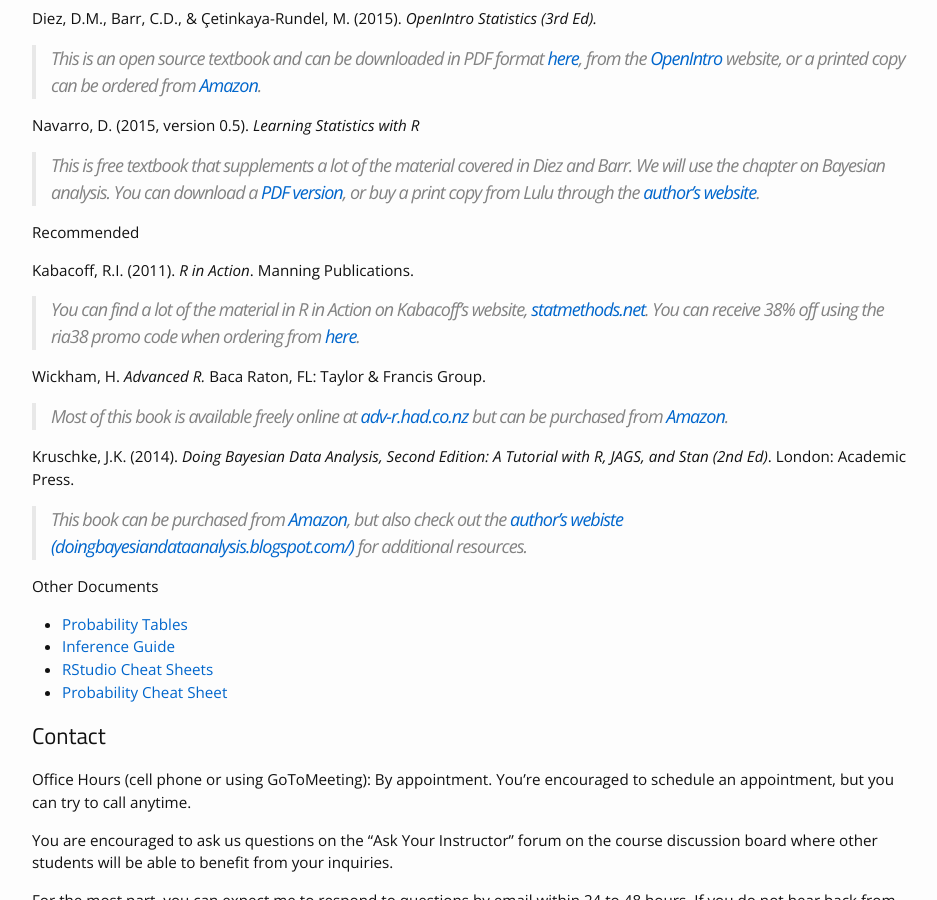
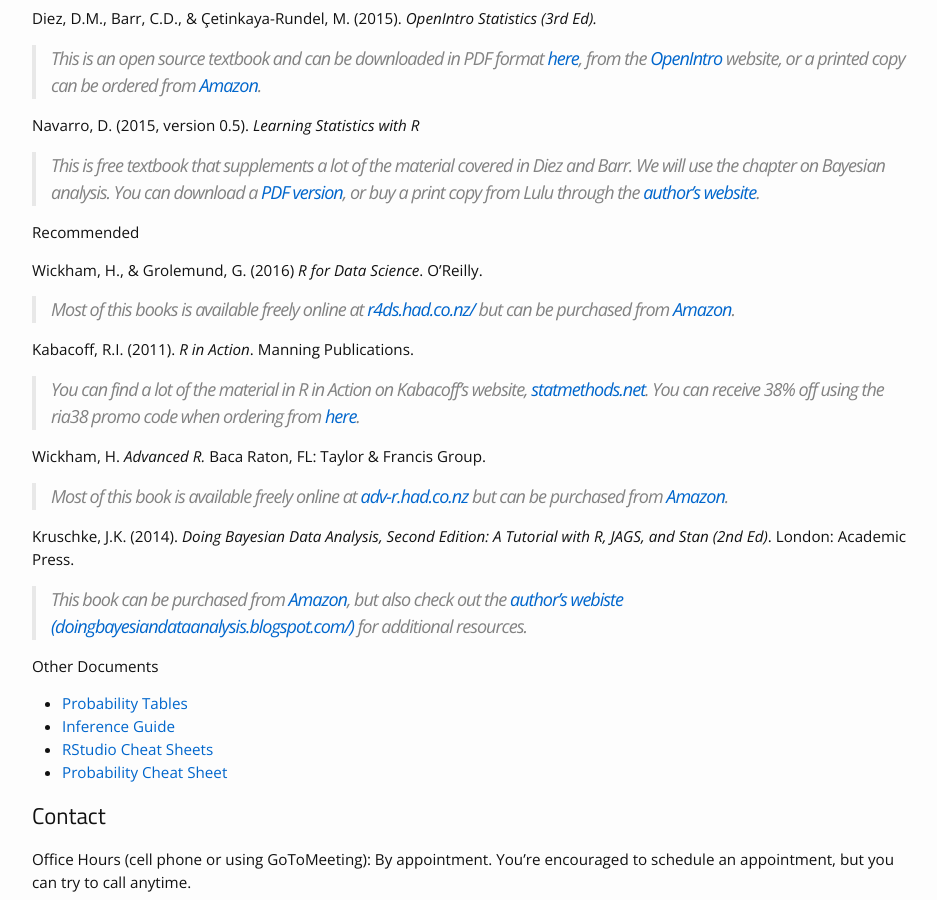
Before and after one commit to jbryer/DATA606Spring2017, a Jekyll site: the page built from docs/index.md, in a window 1280 px wide and 900 px high, scrolled down 2154 px. Shown: the whole window, without its empty margins (163-1100 px from the left). Built offline with Jekyll 4.4.1, drawn with Linux system fonts in a browser that asks for light colours.

Commit message:
Added R for Data Science

```diff
--- a/docs/index.md
+++ b/docs/index.md
@@ -92,6 +92,10 @@
 
 #### Recommended
 
+Wickham, H., & Grolemund, G. (2016) *R for Data Science*. O'Reilly.
+
+> Most of this books is available freely online at [r4ds.had.co.nz/](http://r4ds.had.co.nz/) but can be purchased from [Amazon](https://www.amazon.com/R-Data-Science-Hadley-Wickham/dp/1491910399/ref=as_li_ss_tl?ie=UTF8&qid=1469550189&sr=8-1&keywords=R+for+data+science&linkCode=sl1&tag=devtools-20&linkId=6fe0069f9605cf847ed96c191f4e84dd).
+
 Kabacoff, R.I. (2011). *R in Action*. Manning Publications.
 
 > You can find a lot of the material in *R in Action* on Kabacoff's website, [statmethods.net](http://statmethods.net/). You can receive 38% off using the ria38 promo code when ordering from [here](http://www.manning.com/kabacoff/).
```
